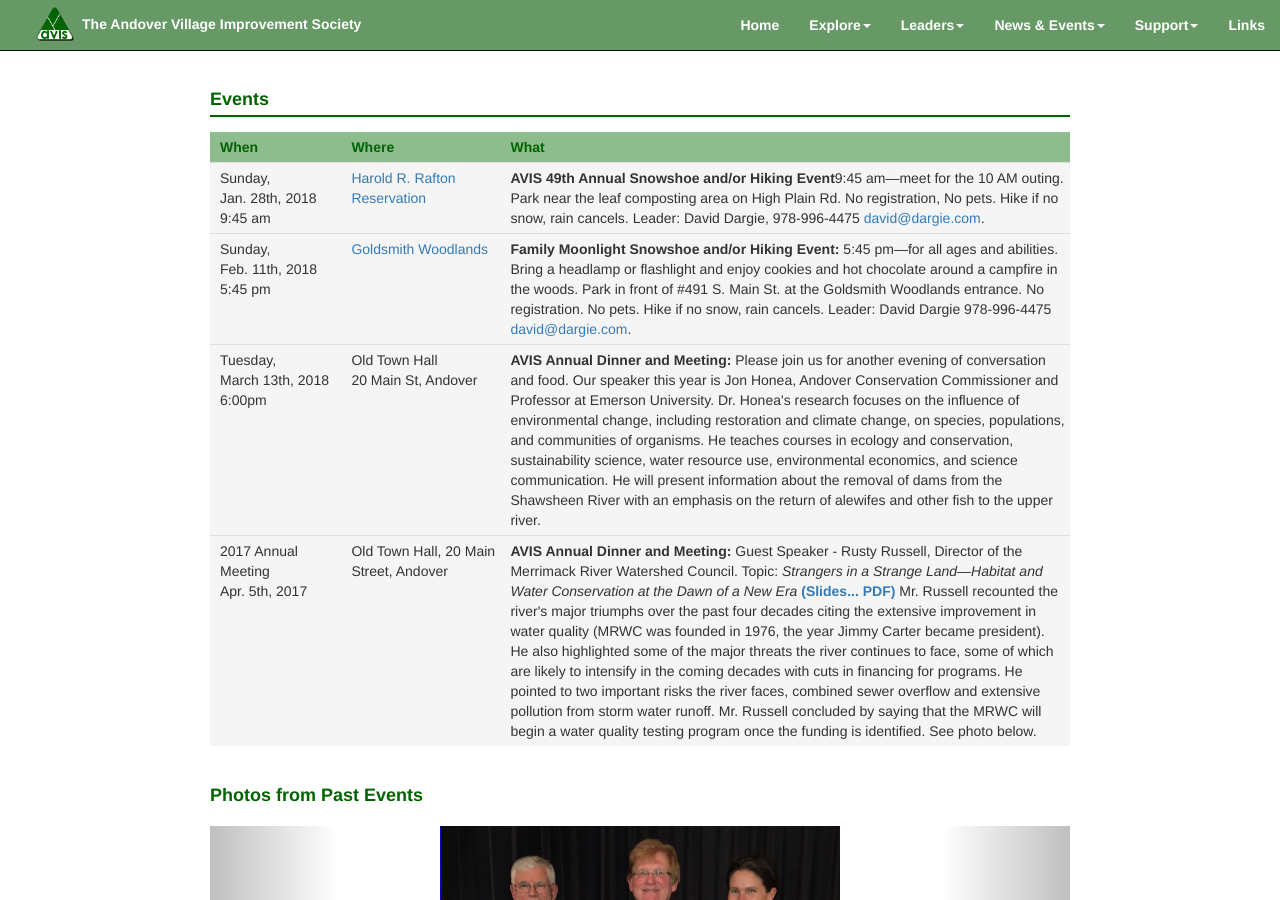
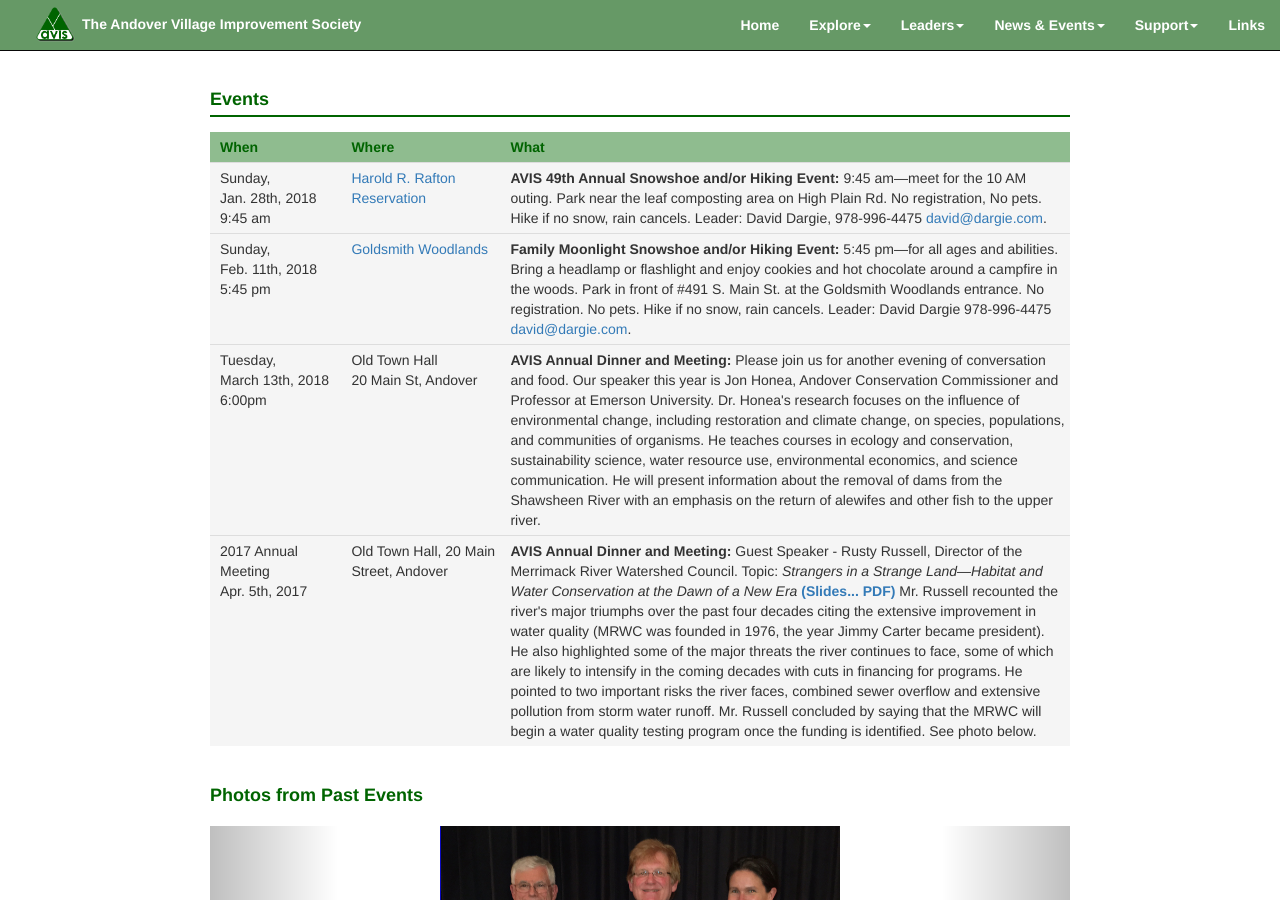
Before and after one commit to avisandover/avis-website, a Jekyll site: the page built from events.html, in a window 1280 px wide and 900 px high. Built offline with Jekyll 4.4.1, drawn with Linux system fonts in a browser that asks for light colours.

```diff
--- a/events.html
+++ b/events.html
@@ -23,7 +23,7 @@ title: AVIS Events
 						<td>
 						<a href="rafton.html" target="_blank">Harold R. Rafton Reservation</a>
 						</td>
-						<td><strong>AVIS 49th Annual Snowshoe and/or Hiking Event</strong>9:45 am—meet for the 10 AM outing. Park near the leaf composting area on High Plain Rd. No registration, No pets. Hike if no snow, rain cancels. Leader: David Dargie, 978-996-4475 <a href="mailto:david@dargie.com" target="_blank">david@dargie.com</a>.
+						<td><strong>AVIS 49th Annual Snowshoe and/or Hiking Event:  </strong>9:45 am—meet for the 10 AM outing. Park near the leaf composting area on High Plain Rd. No registration, No pets. Hike if no snow, rain cancels. Leader: David Dargie, 978-996-4475 <a href="mailto:david@dargie.com" target="_blank">david@dargie.com</a>.
 
 						</td>
 					</tr>
```
